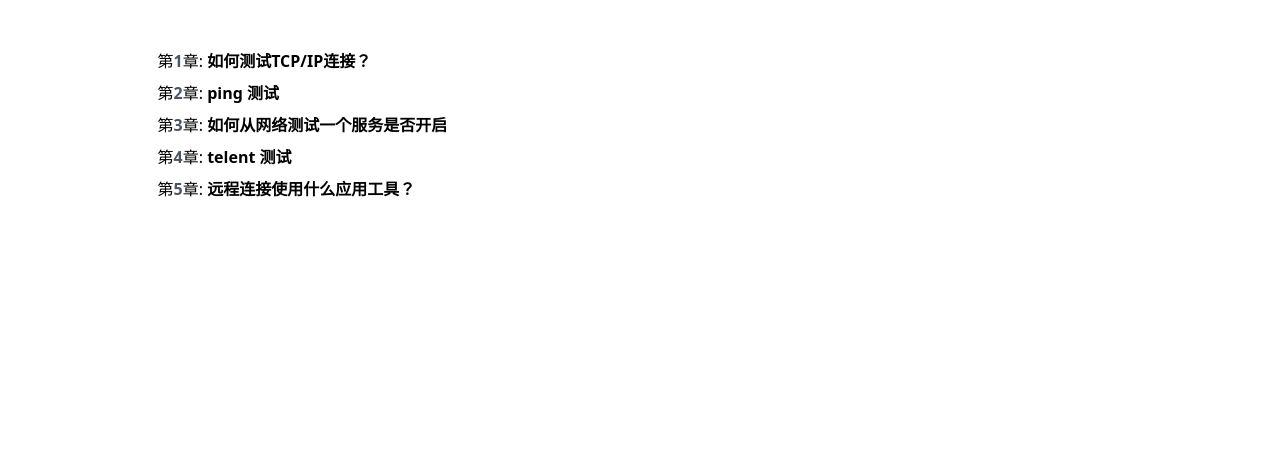
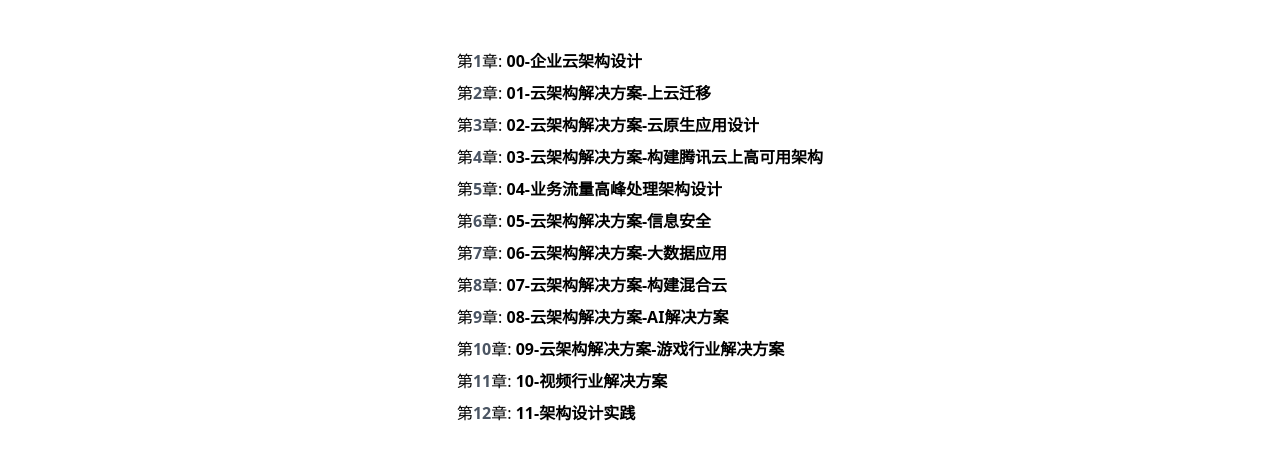
Before and after one commit to yangwawa0323/video-gatsby-tauri-app, a Gatsby site in the folder packages/my-video-gatsby-site/: page / in a window 1280 px wide. Shown: the part 79-538 px from the top of the page. Built offline with nearby package versions, Linux system fonts and the light colour scheme; Gatsby itself is replaced by a stand-in of ours.

Commit message:
fixed dynamic query debug

```diff
--- a/packages/my-video-gatsby-site/src/components/videoList.js
+++ b/packages/my-video-gatsby-site/src/components/videoList.js
@@ -1,3 +1,5 @@
+/** @format */
+
 import React from 'react';
 import { Link, useStaticQuery, graphql } from 'gatsby';
 
@@ -18,8 +20,8 @@
 	return (
 		<div>
 			<ol className='leading-8'>
-				{data.allVideoJson.nodes.map((video) => (
-					<li>
+				{data.allVideoJson.nodes.map((video, index) => (
+					<li key={index}>
 						第<span className='font-bold text-gray-600'>{video.serial}</span>章:{' '}
 						<Link
 							className='font-extrabold'
--- a/packages/my-video-gatsby-site/src/data/video.json
+++ b/packages/my-video-gatsby-site/src/data/video.json
@@ -1,32 +1,74 @@
 [
 	{
 		"serial": 1,
-		"title": "如何测试TCP/IP连接？",
-		"description": "当网络出现问题，有什么工具和手段可以找出问题所在了？",
-		"url": "https://test11-1317774396.cos.ap-guangzhou.myqcloud.com/00-%E4%BC%81%E4%B8%9A%E4%BA%91%E6%9E%B6%E6%9E%84%E8%AE%BE%E8%AE%A1v1.5.mp4"
+		"title": "00-企业云架构设计",
+		"description": "",
+		"url": "https://train-1317774396.cos.ap-guangzhou.myqcloud.com/00-%E4%BC%81%E4%B8%9A%E4%BA%91%E6%9E%B6%E6%9E%84%E8%AE%BE%E8%AE%A1v1.5.mp4"
+	},
+	{
+		"serial": 2,
+		"title": "01-云架构解决方案-上云迁移",
+		"description": "",
+		"url": "https://train-1317774396.cos.ap-guangzhou.myqcloud.com/01-%E4%BA%91%E6%9E%B6%E6%9E%84%E8%A7%A3%E5%86%B3%E6%96%B9%E6%A1%88-%E4%B8%8A%E4%BA%91%E8%BF%81%E7%A7%BB.mp4"
+	},
+	{
+		"serial": 3,
+		"title": "02-云架构解决方案-云原生应用设计",
+		"description": "",
+		"url": "https://train-1317774396.cos.ap-guangzhou.myqcloud.com/02-%E4%BA%91%E6%9E%B6%E6%9E%84%E8%A7%A3%E5%86%B3%E6%96%B9%E6%A1%88-%E4%BA%91%E5%8E%9F%E7%94%9F%E5%BA%94%E7%94%A8%E8%AE%BE%E8%AE%A1V1.5.mp4"
+	},
+	{
+		"serial": 4,
+		"title": "03-云架构解决方案-构建腾讯云上高可用架构",
+		"description": "",
+		"url": "https://train-1317774396.cos.ap-guangzhou.myqcloud.com/03-%E4%BA%91%E6%9E%B6%E6%9E%84%E8%A7%A3%E5%86%B3%E6%96%B9%E6%A1%88-%E6%9E%84%E5%BB%BA%E8%85%BE%E8%AE%AF%E4%BA%91%E4%B8%8A%E9%AB%98%E5%8F%AF%E7%94%A8%E6%9E%B6%E6%9E%84v1.5.mp4"
 	},
 	{
 		"serial": 5,
-		"title": "远程连接使用什么应用工具？",
-		"description": "当网络出现问题，有什么工具和手段可以找出问题所在了？",
-		"url": "https://test11-1317774396.cos.ap-guangzhou.myqcloud.com/00-%E4%BC%81%E4%B8%9A%E4%BA%91%E6%9E%B6%E6%9E%84%E8%AE%BE%E8%AE%A1v1.5.mp4"
+		"title": "04-业务流量高峰处理架构设计",
+		"description": "",
+		"url": "https://train-1317774396.cos.ap-guangzhou.myqcloud.com/04-%E4%B8%9A%E5%8A%A1%E6%B5%81%E9%87%8F%E9%AB%98%E5%B3%B0%E5%A4%84%E7%90%86%E6%9E%B6%E6%9E%84%E8%AE%BE%E8%AE%A1v1.5.mp4"
 	},
 	{
-		"serial": 3,
-		"title": "如何从网络测试一个服务是否开启",
-		"description": "当网络出现问题，有什么工具和手段可以找出问题所在了？",
-		"url": "https://test11-1317774396.cos.ap-guangzhou.myqcloud.com/00-%E4%BC%81%E4%B8%9A%E4%BA%91%E6%9E%B6%E6%9E%84%E8%AE%BE%E8%AE%A1v1.5.mp4"
+		"serial": 6,
+		"title": "05-云架构解决方案-信息安全",
+		"description": "",
+		"url": "https://train-1317774396.cos.ap-guangzhou.myqcloud.com/05-%E4%BA%91%E6%9E%B6%E6%9E%84%E8%A7%A3%E5%86%B3%E6%96%B9%E6%A1%88-%E4%BF%A1%E6%81%AF%E5%AE%89%E5%85%A8V1.5.mp4"
 	},
 	{
-		"serial": 2,
-		"title": "ping 测试",
-		"description": "当网络出现问题，有什么工具和手段可以找出问题所在了？",
-		"url": "https://test11-1317774396.cos.ap-guangzhou.myqcloud.com/00-%E4%BC%81%E4%B8%9A%E4%BA%91%E6%9E%B6%E6%9E%84%E8%AE%BE%E8%AE%A1v1.5.mp4"
+		"serial": 7,
+		"title": "06-云架构解决方案-大数据应用",
+		"description": "",
+		"url": "https://train-1317774396.cos.ap-guangzhou.myqcloud.com/06-%E4%BA%91%E6%9E%B6%E6%9E%84%E8%A7%A3%E5%86%B3%E6%96%B9%E6%A1%88-%E5%A4%A7%E6%95%B0%E6%8D%AE%E5%BA%94%E7%94%A8V1.6.mp4"
 	},
 	{
-		"serial": 4,
-		"title": "telent 测试",
-		"description": "当网络出现问题，有什么工具和手段可以找出问题所在了？",
-		"url": "https://test11-1317774396.cos.ap-guangzhou.myqcloud.com/00-%E4%BC%81%E4%B8%9A%E4%BA%91%E6%9E%B6%E6%9E%84%E8%AE%BE%E8%AE%A1v1.5.mp4"
+		"serial": 8,
+		"title": "07-云架构解决方案-构建混合云",
+		"description": "",
+		"url": "https://train-1317774396.cos.ap-guangzhou.myqcloud.com/07-%E4%BA%91%E6%9E%B6%E6%9E%84%E8%A7%A3%E5%86%B3%E6%96%B9%E6%A1%88-%E6%9E%84%E5%BB%BA%E6%B7%B7%E5%90%88%E4%BA%91V1.5.mp4"
+	},
+	{
+		"serial": 9,
+		"title": "08-云架构解决方案-AI解决方案",
+		"description": "",
+		"url": "https://train-1317774396.cos.ap-guangzhou.myqcloud.com/08-%E4%BA%91%E6%9E%B6%E6%9E%84%E8%A7%A3%E5%86%B3%E6%96%B9%E6%A1%88-AI%E8%A7%A3%E5%86%B3%E6%96%B9%E6%A1%88V1.4.mp4"
+	},
+	{
+		"serial": 10,
+		"title": "09-云架构解决方案-游戏行业解决方案",
+		"description": "",
+		"url": "https://train-1317774396.cos.ap-guangzhou.myqcloud.com/09-%E4%BA%91%E6%9E%B6%E6%9E%84%E8%A7%A3%E5%86%B3%E6%96%B9%E6%A1%88-%E6%B8%B8%E6%88%8F%E8%A1%8C%E4%B8%9A%E8%A7%A3%E5%86%B3%E6%96%B9%E6%A1%88V1.5.mp4"
+	},
+	{
+		"serial": 11,
+		"title": "10-视频行业解决方案",
+		"description": "",
+		"url": "https://train-1317774396.cos.ap-guangzhou.myqcloud.com/10-%E8%A7%86%E9%A2%91%E8%A1%8C%E4%B8%9A%E8%A7%A3%E5%86%B3%E6%96%B9%E6%A1%88V1.5.mp4"
+	},
+	{
+		"serial": 12,
+		"title": "11-架构设计实践",
+		"description": "",
+		"url": "https://train-1317774396.cos.ap-guangzhou.myqcloud.com/11-%E6%9E%B6%E6%9E%84%E8%AE%BE%E8%AE%A1%E5%AE%9E%E8%B7%B5V1.1.mp4"
 	}
 ]
--- a/packages/my-video-gatsby-site/src/pages/index.js
+++ b/packages/my-video-gatsby-site/src/pages/index.js
@@ -1,3 +1,5 @@
+/** @format */
+
 import React from 'react';
 import Header from '../components/head';
 import VideoList from '../components/videoList';
@@ -6,11 +8,20 @@
 	return (
 		<div className='flex flex-col items-center'>
 			<Header />
-			<div className='w-9/10 p-12 grid grid-flow-row grid-cols-3 gap-12'>
+			<div className='w-9/10 p-12 flex flex-col gap-12'>
 				<VideoList />
 			</div>
 		</div>
 	);
 }
 
+export const Head = ({ location, params, data, pageContext }) => {
+	console.log(pageContext, data, location, params);
+	return (
+		<>
+			<title>腾云悦智视频APP</title>
+		</>
+	);
+};
+
 export default index;
--- a/packages/my-video-gatsby-site/src/pages/videos/{VideoJson.id}.js
+++ b/packages/my-video-gatsby-site/src/pages/videos/{VideoJson.id}.js
@@ -1,21 +1,23 @@
+/** @format */
+
 import React from 'react';
-import { Link, useStaticQuery, graphql } from 'gatsby';
+import { Link, graphql } from 'gatsby';
 import VideoPlayer from '../../components/player';
 import Header from '../../components/head';
 
-const Video = ({ children, src }) => {
-	const data = useStaticQuery(
-		graphql`
-			query {
-				videoJson {
-					id
-					title
-					url
-					description
-				}
-			}
-		`
-	);
+export const query = graphql`
+	query ($id: String) {
+		videoJson(id: { eq: $id }) {
+			id
+			description
+			title
+			url
+		}
+	}
+`;
+
+const Video = (props) => {
+	const { data } = props;
 
 	const videoJsOptions = {
 		autoplay: true,
@@ -36,7 +38,7 @@
 			<Header />
 			<div className='flex flex-col justify-center items-center gap-8'>
 				<h2 className='font-bold text-2xl'>{data.videoJson.title}</h2>
-				<p className='text-gray-500'>{data.videoJson.description}</p>
+				{/* <p className='text-gray-500'>{data.videoJson.description}</p> */}
 			</div>
 			<VideoPlayer options={videoJsOptions} />
 
@@ -51,3 +53,9 @@
 };
 
 export default Video;
+
+export const Head = (props) => (
+	<>
+		<title>腾云悦智视频APP -- {props.data.videoJson.title}</title>
+	</>
+);
--- a/packages/tauri-video-app/src-tauri/tauri.conf.json
+++ b/packages/tauri-video-app/src-tauri/tauri.conf.json
@@ -37,7 +37,7 @@
 			{
 				"fullscreen": false,
 				"resizable": true,
-				"title": "tauri-video-app",
+				"title": "腾云悦智视频APP",
 				"width": 800,
 				"height": 600
 			}
```
Also changed, not shown: 2 other files.
